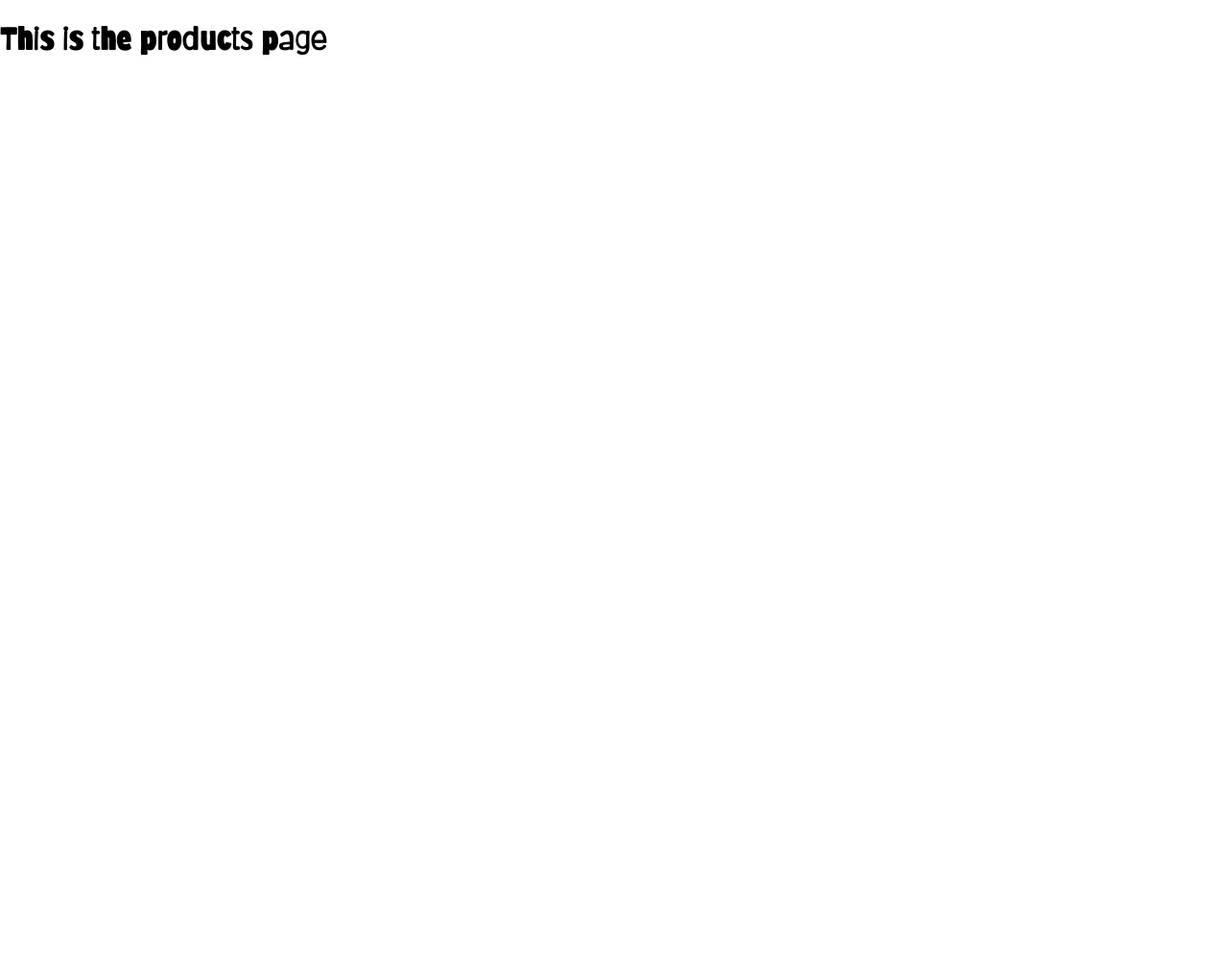
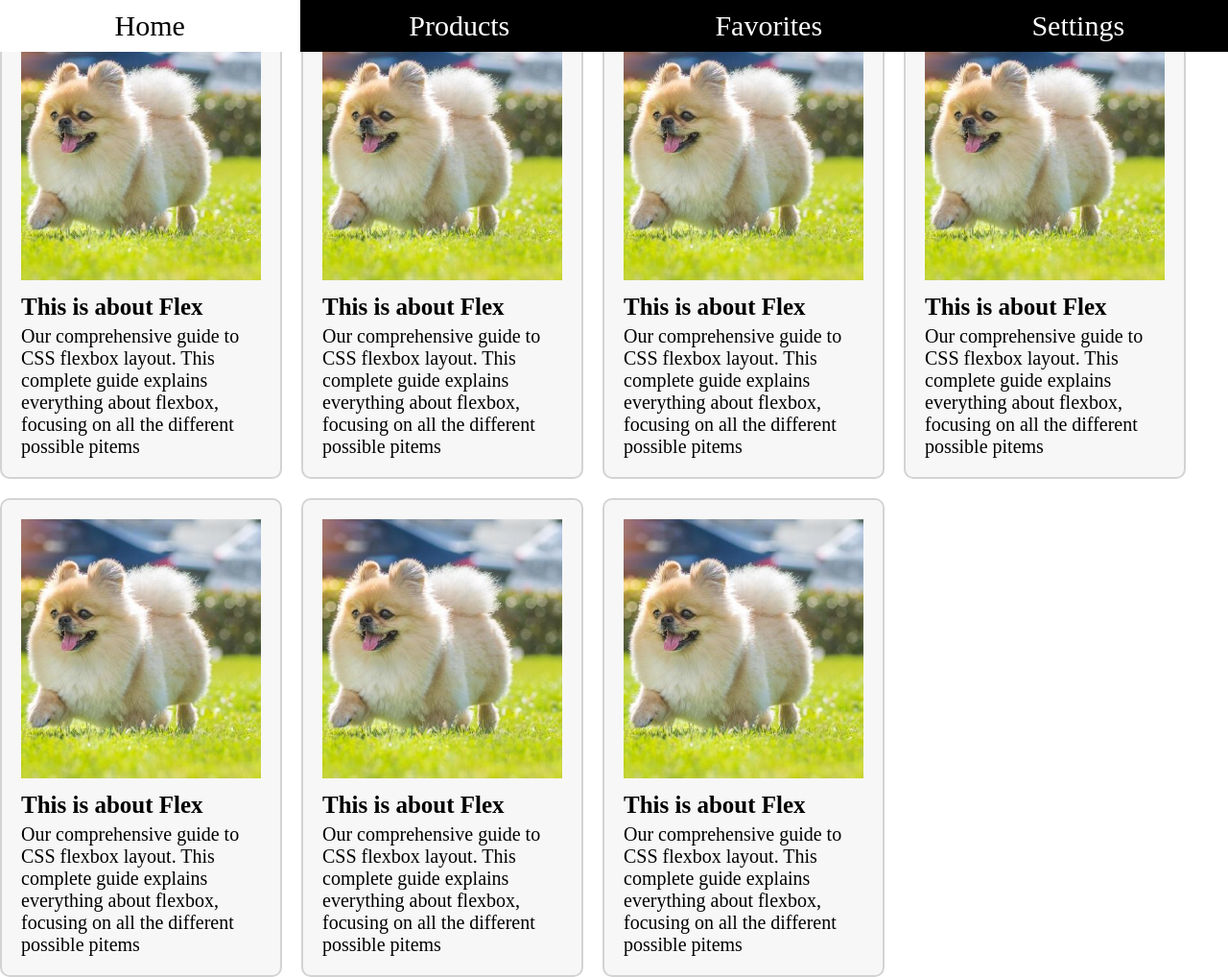
Before and after one commit to Kavinkumarsimple/2522WebApp, a plain HTML site: page products.html in a window 1280 px wide. Shown: the whole page at 96% size. Before the commit the page ends 800 px from the top, so only its background shows below. Drawn offline with Linux system fonts and the light colour scheme.

Commit message:
added code for nav

```diff
--- a/css/style.css
+++ b/css/style.css
@@ -1,16 +1,20 @@
 /* This is how to pull font from your project to code */
 @font-face {
   font-family: "Barriecito-Regular";
-  src: url(../assets/fonts/Barriecito-Regular.ttf) format('truetype');
+  src: url(../assets/fonts/Barriecito-Regular.ttf) format("truetype");
 }
 
 @font-face {
   font-family: "Sancreek-Regular";
-  src: url(../assets/fonts/Sancreek-Regular.ttf) format('truetype');
+  src: url(../assets/fonts/Sancreek-Regular.ttf) format("truetype");
+}
+
+body {
+  margin: 0;
 }
 
 .custom_title {
-  font-family: 'Barriecito-Regular';
+  font-family: "Barriecito-Regular";
 }
 
 .magic_box {
@@ -22,7 +26,7 @@
 .magic_box:hover {
   background-color: green;
   transition: 1s;
-  cursor: pointer
+  cursor: pointer;
 }
 
 :root {
@@ -63,7 +67,9 @@
   flex-wrap: wrap;
 }
 
-.navbar {
+/* This is for mobile view */
+
+/* .navbar {
   background-color: black;
   display: flex;
   gap: 10px;
@@ -76,8 +82,29 @@
   flex: 1;
   margin: 10px;
   width: 120px;
+} */
+
+/* This is for web view */
+.navbar {
+  background-color: black;
+  display: flex;
+  gap: 10px;
+  width: 100%;
+  position: fixed;
+  top: 0;
 }
 
-body {
-  margin: 0px;
+.menu-option {
+  font-size: 30px;
+  color: white;
+  flex: 1;
+  text-align: center;
+  padding: 10px;
 }
+
+.menu-option:hover {
+  background-color: white;
+  color: black;
+  cursor: pointer;
+  transition: 0.3s;
+}
--- a/products.html
+++ b/products.html
@@ -1,9 +1,85 @@
+
 <!DOCTYPE html>
 <html>
   <head>
     <link rel="stylesheet" href="css/style.css" />
+
   </head>
   <body>
-    <h1 class="custom_title"> This is the products page </h1>
+    <!-- Code for Navigation Bar -->
+    <div class="navbar">
+      <div class="menu-option"> Home </div>
+      <div class="menu-option"> Products </div>
+      <div class="menu-option"> Favorites </div>
+      <div class="menu-option"> Settings </div>
+    </div>
+
+    <div class="cardsContainer">
+      <div class="card">
+        <img class="cardImg" src="assets/images/wallpaper.jpg" />
+        <p class="cardTitle">This is about Flex</p>
+        <p class="cardDesc">
+          Our comprehensive guide to CSS flexbox layout. This complete guide
+          explains everything about flexbox, focusing on all the different
+          possible pitems
+        </p>
+      </div>
+
+      <div class="card">
+        <img class="cardImg" src="assets/images/wallpaper.jpg" />
+        <p class="cardTitle">This is about Flex</p>
+        <p class="cardDesc">
+          Our comprehensive guide to CSS flexbox layout. This complete guide
+          explains everything about flexbox, focusing on all the different
+          possible pitems
+        </p>
+      </div>
+
+      <div class="card">
+        <img class="cardImg" src="assets/images/wallpaper.jpg" />
+        <p class="cardTitle">This is about Flex</p>
+        <p class="cardDesc">
+          Our comprehensive guide to CSS flexbox layout. This complete guide
+          explains everything about flexbox, focusing on all the different
+          possible pitems
+        </p>
+      </div>
+      <div class="card">
+        <img class="cardImg" src="assets/images/wallpaper.jpg" />
+        <p class="cardTitle">This is about Flex</p>
+        <p class="cardDesc">
+          Our comprehensive guide to CSS flexbox layout. This complete guide
+          explains everything about flexbox, focusing on all the different
+          possible pitems
+        </p>
+      </div>
+      <div class="card">
+        <img class="cardImg" src="assets/images/wallpaper.jpg" />
+        <p class="cardTitle">This is about Flex</p>
+        <p class="cardDesc">
+          Our comprehensive guide to CSS flexbox layout. This complete guide
+          explains everything about flexbox, focusing on all the different
+          possible pitems
+        </p>
+      </div>
+      <div class="card">
+        <img class="cardImg" src="assets/images/wallpaper.jpg" />
+        <p class="cardTitle">This is about Flex</p>
+        <p class="cardDesc">
+          Our comprehensive guide to CSS flexbox layout. This complete guide
+          explains everything about flexbox, focusing on all the different
+          possible pitems
+        </p>
+      </div>
+      <div class="card">
+        <img class="cardImg" src="assets/images/wallpaper.jpg" />
+        <p class="cardTitle">This is about Flex</p>
+        <p class="cardDesc">
+          Our comprehensive guide to CSS flexbox layout. This complete guide
+          explains everything about flexbox, focusing on all the different
+          possible pitems
+        </p>
+      </div>
+    </div>
   </body>
 </html>
```
Also changed, not shown: index.html (+2 -0 lines).
